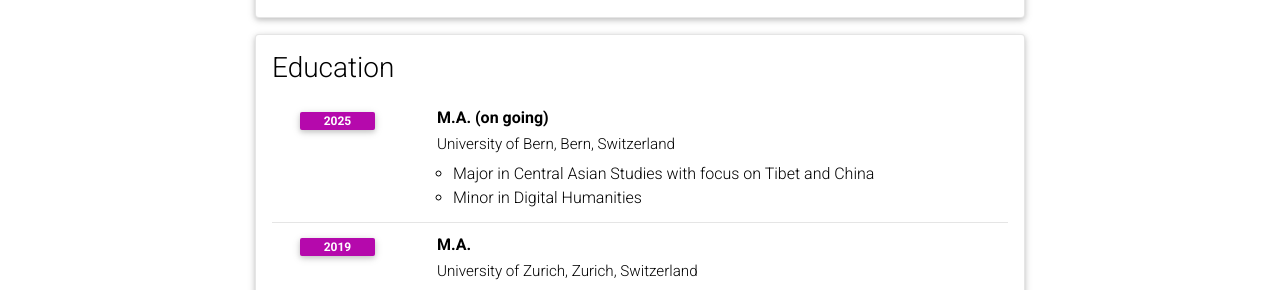
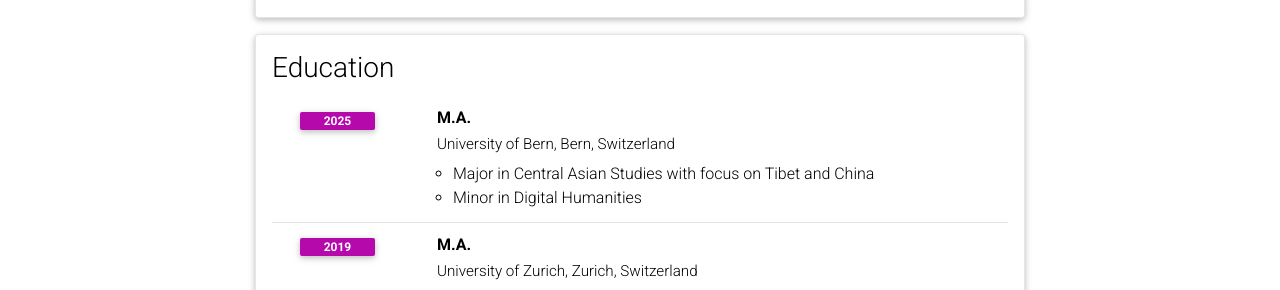
Before and after one commit to yundung/yundung.github.io, a Jekyll site: the page built from _pages/cv.md, in a window 1280 px wide and 1007 px high. Shown: the part 327-617 px from the top of the window. Built offline with Jekyll 4.4.1, drawn with Linux system fonts in a browser that asks for light colours; comment, search, counter and statistics services are not loaded; a style sheet for code colours, icons or effects is not loaded.

Commit message:
M.A. finished

```diff
--- a/_data/cv.yml
+++ b/_data/cv.yml
@@ -11,7 +11,7 @@
 - title: Education
   type: time_table
   contents:
-    - title: M.A. (on going)
+    - title: M.A.
       institution: University of Bern, Bern, Switzerland
       year: 2025
       description:
```
